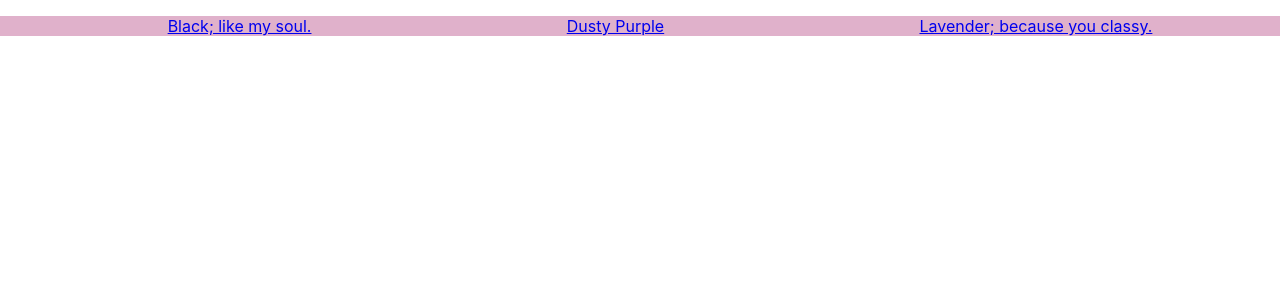
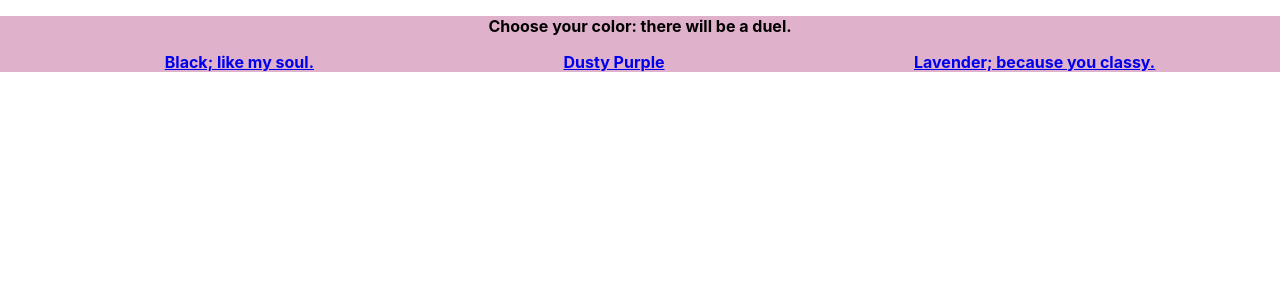
Before and after one commit to jessicalmosby/react-color-router, a React (Create React App) app: page / in a window 1280 px wide. Shown: the top 300 px of the page. Built offline with nearby package versions, Linux system fonts and the light colour scheme.

Commit message:
added exact to NavLink and Switch, did some css, but still not covering page with colors

```diff
--- a/src/App.css
+++ b/src/App.css
@@ -1,4 +1,4 @@
-.App {
+/* .App {
   text-align: center;
 }
 
@@ -35,4 +35,4 @@
   to {
     transform: rotate(360deg);
   }
-}
+} */
--- a/src/App.js
+++ b/src/App.js
@@ -1,13 +1,12 @@
 import './App.css';
 import Header from './Components/Header/Header.js';
 import Main from './Components/Main/Main.js';
-import Colors from './Components/Colors/Colors.js';
 
 function App() {
   return (
     <>
       <Header />
-      <Main Colors={Colors} />
+      <Main />
     </>
   );
 }
--- a/src/Components/Header/Header.css
+++ b/src/Components/Header/Header.css
@@ -7,4 +7,6 @@ ul {
 header {
   background-color: #e0b1cb;
   color: black;
+  text-align: center;
+  font-weight: bold;
 }
--- a/src/Components/Header/Header.js
+++ b/src/Components/Header/Header.js
@@ -5,14 +5,15 @@ import './Header.css';
 export default function Header() {
   return (
     <header>
+      <p>Choose your color: there will be a duel.</p>
       <ul>
-        <NavLink className="colors" to="/rgb/0/0/0">
+        <NavLink exact={true} className="colors" to="/rgb/0/0/0">
           Black; like my soul.
         </NavLink>
-        <NavLink className="colors" to="/rgb/115/93/56">
+        <NavLink exact={true} className="colors" to="/rgb/115/93/120">
           Dusty Purple
         </NavLink>
-        <NavLink className="colors" to="/rgb/190/149/196">
+        <NavLink exact={true} className="colors" to="/rgb/190/149/196">
           Lavender; because you classy.
         </NavLink>
       </ul>
--- a/src/Components/Main/Main.css
+++ b/src/Components/Main/Main.css
@@ -1,3 +1,9 @@
 main {
   text-align: center;
+  color: white;
 }
+
+.picked {
+  height: 100%;
+  width: 100%;
+}
--- a/src/Components/Main/Main.js
+++ b/src/Components/Main/Main.js
@@ -6,10 +6,11 @@ import { Route, Switch } from 'react-router-dom';
 export default function Main() {
   return (
     <main>
-      <Switch>
-        <Route path="/Black" component={Colors.black} />
-        <Route path="/dustyPurple" component={Colors.dustyPurple} />
-      </Switch>
+      <div className="picked">
+        <Switch>
+          <Route exact path="/rgb/:black/:dustyPurple/:lavender" component={Colors} />
+        </Switch>
+      </div>
     </main>
   );
 }
```
Also changed, not shown: 1 other file (tests, documents, lock files or other folders).
